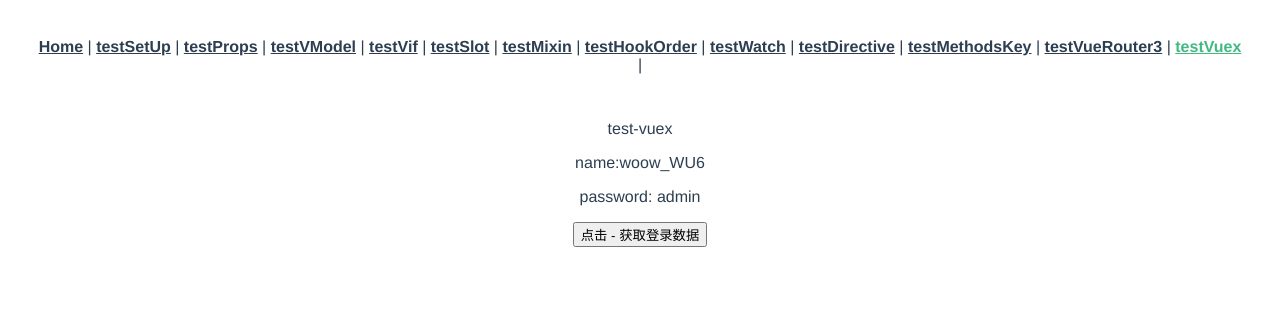
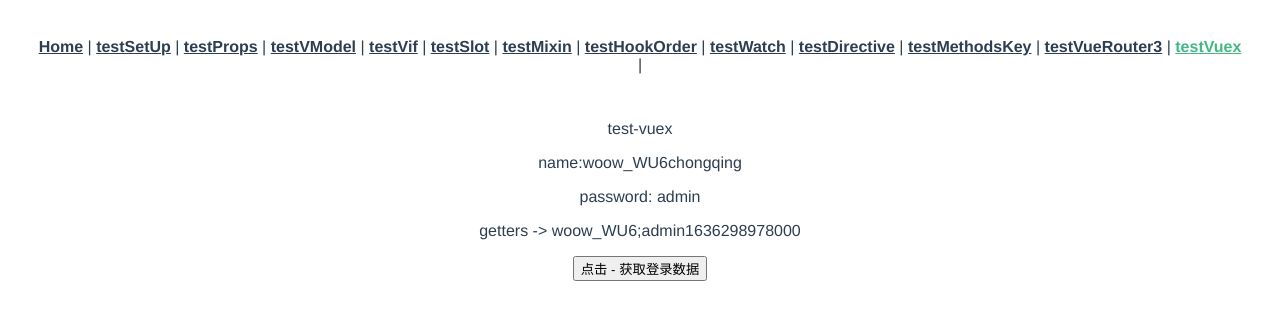
Before and after one commit to woow-wu7/7-vue3-admin-ts, a Vue app: page /#/testVuex in a window 1280 px wide. Shown: the top 320 px of the page. Built offline with nearby package versions, Linux system fonts and the light colour scheme.

Commit message:
feat: getters.

```diff
--- a/src/store/modules/homeModule.ts
+++ b/src/store/modules/homeModule.ts
@@ -4,7 +4,16 @@ const HomeModule = {
     return {
       name: "woow_WU6",
       password: "admin",
+      time: +new Date()
     };
+  },
+  getters: {
+    getTime(state: any) {
+      return state.time
+    },
+    getUserMessage(state: any, getters: any) {
+      return state.name + ';' + state.password + getters.getTime
+    }
   },
   mutations: {
     setMessage(state: any, data: any) {
--- a/src/views/TestVuex.vue
+++ b/src/views/TestVuex.vue
@@ -2,23 +2,50 @@
   <p>test-vuex</p>
   <p>name:{{ name }}</p>
   <p>password: {{ password }}</p>
-
+  <p>getters -> {{getUserMessage}}</p>
   <button @click="getData">点击 - 获取登录数据</button>
 </template>
 
 <script>
-import { mapActions, mapState } from "vuex";
+import { mapActions, mapGetters, mapState } from "vuex";
 
 export default {
+  mounted() {
+    console.log(`this.$store.state.HomeModule`, this.$store.state.HomeModule);
+  },
+  data() {
+    return {
+      country: "chongqing",
+    };
+  },
   computed: {
-    ...mapState("HomeModule", ["name", "password"]),
+    // 1
+    // 字符串
+    // ...mapState("HomeModule", ["name", "password"]),
+    // 2
+    // 对象
+    // ...mapState("HomeModule", {
+    //   name: state => state.name + 'xx',
+    //   password: state => state.password
+    // }),
+    // 3
+    // 对象，方法非箭头函数时，使用this
+    ...mapState("HomeModule", {
+      name(state) {
+        return state.name + this.country;
+      },
+      password: (state) => state.password,
+    }),
+    ...mapGetters('HomeModule', {
+      getUserMessage: 'getUserMessage'
+    })
   },
   methods: {
-    ...mapActions("HomeModule", ['getUser']),
+    ...mapActions("HomeModule", ["getUser"]),
     getData() {
-      this.getUser(10)
-    }
-  }
+      this.getUser(10);
+    },
+  },
 };
 </script>
 
```
Also changed, not shown: 1 other file (tests, documents, lock files or other folders).
